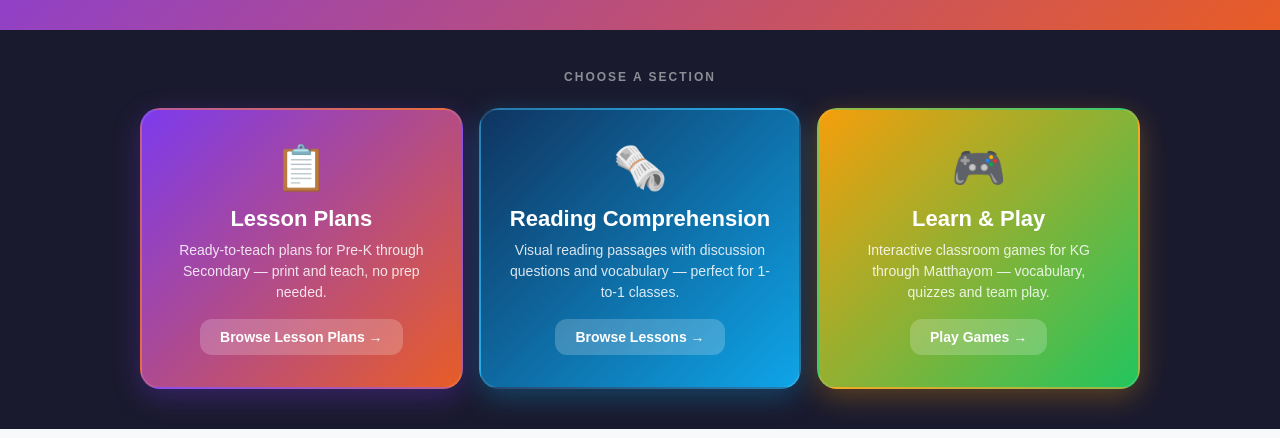
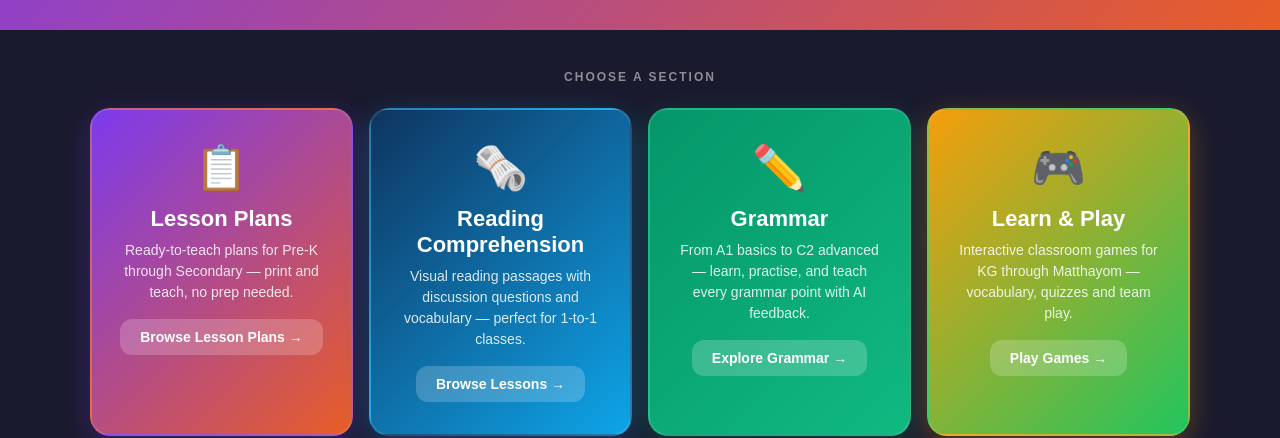
Before and after one commit to Davidjohnray/thailand-jobs, a Next.js app: page /esl-resources in a window 1280 px wide. Shown: the part 415-853 px from the top of the page. Built offline with nearby package versions, Linux system fonts and the light colour scheme; no server answers; the database is empty.

Commit message:
esl-resources: add Grammar section button

```diff
--- a/app/esl-resources/page.tsx
+++ b/app/esl-resources/page.tsx
@@ -12,11 +12,11 @@ export default function ESLResourcesPage() {
         <p style={{ fontSize: '14px', opacity: 0.75, maxWidth: '480px', margin: '0 auto' }}>Designed for bilingual schools, private kindergartens, and ESL programs in Thailand</p>
       </div>
 
-      {/* THREE MAIN SECTION BUTTONS */}
+      {/* FOUR MAIN SECTION BUTTONS */}
       <div style={{ background: '#1a1a2e', padding: '40px 24px' }}>
-        <div style={{ maxWidth: '1000px', margin: '0 auto', textAlign: 'center' }}>
+        <div style={{ maxWidth: '1100px', margin: '0 auto', textAlign: 'center' }}>
           <p style={{ color: 'rgba(255,255,255,0.5)', fontSize: '12px', fontWeight: 'bold', textTransform: 'uppercase', letterSpacing: '2px', marginBottom: '24px' }}>Choose a section</p>
-          <div style={{ display: 'grid', gridTemplateColumns: 'repeat(auto-fit, minmax(280px, 1fr))', gap: '16px' }}>
+          <div style={{ display: 'grid', gridTemplateColumns: 'repeat(auto-fit, minmax(240px, 1fr))', gap: '16px' }}>
 
             {/* LESSON PLANS */}
             <Link href="#lesson-plans" style={{ textDecoration: 'none' }}>
@@ -35,6 +35,16 @@ export default function ESLResourcesPage() {
                 <h2 style={{ fontSize: '22px', fontWeight: 'bold', margin: '0 0 8px' }}>Reading Comprehension</h2>
                 <p style={{ opacity: 0.85, fontSize: '14px', margin: '0 0 16px', lineHeight: '1.5' }}>Visual reading passages with discussion questions and vocabulary — perfect for 1-to-1 classes.</p>
                 <div style={{ background: 'rgba(255,255,255,0.2)', padding: '10px 20px', borderRadius: '12px', fontSize: '14px', fontWeight: 'bold', display: 'inline-block' }}>Browse Lessons →</div>
+              </div>
+            </Link>
+
+            {/* GRAMMAR */}
+            <Link href="/esl-resources/grammar" style={{ textDecoration: 'none' }}>
+              <div style={{ background: 'linear-gradient(135deg, #059669, #10b981)', borderRadius: '20px', padding: '32px 28px', textAlign: 'center', color: 'white', cursor: 'pointer', boxShadow: '0 8px 28px rgba(5,150,105,0.3)', border: '2px solid rgba(255,255,255,0.1)', height: '100%', boxSizing: 'border-box' }}>
+                <div style={{ fontSize: '44px', marginBottom: '12px' }}>✏️</div>
+                <h2 style={{ fontSize: '22px', fontWeight: 'bold', margin: '0 0 8px' }}>Grammar</h2>
+                <p style={{ opacity: 0.85, fontSize: '14px', margin: '0 0 16px', lineHeight: '1.5' }}>From A1 basics to C2 advanced — learn, practise, and teach every grammar point with AI feedback.</p>
+                <div style={{ background: 'rgba(255,255,255,0.2)', padding: '10px 20px', borderRadius: '12px', fontSize: '14px', fontWeight: 'bold', display: 'inline-block' }}>Explore Grammar →</div>
               </div>
             </Link>
 
```
